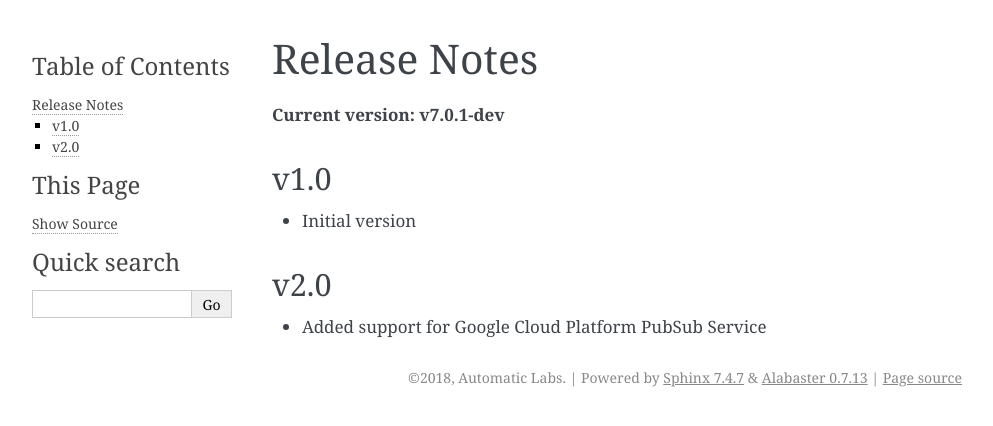
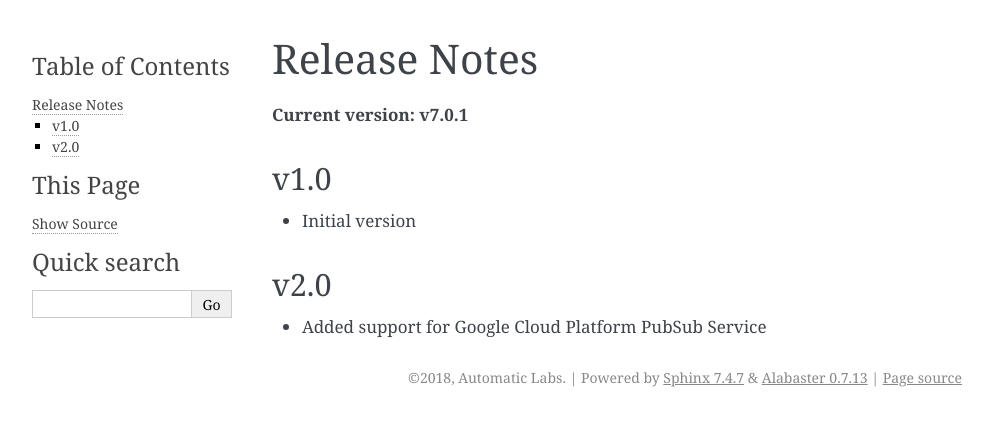
Before and after one commit to cloudchacho/hedwig-python, a Sphinx documentation site: the page built from docs/releases.rst, in a window 1280 px wide. Shown: the top 426 px of the page, without its empty margins (148-1141 px from the left). Built offline with Sphinx 7.4.7, drawn with Linux system fonts in a browser that asks for light colours.

Commit message:
Bump version: 7.0.1-dev → 7.0.1

```diff
--- a/docs/conf.py
+++ b/docs/conf.py
@@ -32,7 +32,7 @@ author = 'Automatic Labs'
 # The short X.Y version
 version = '1.0'
 # The full version, including alpha/beta/rc tags
-release = '7.0.1-dev'
+release = '7.0.1'
 
 
 # -- General configuration ---------------------------------------------------
--- a/docs/releases.rst
+++ b/docs/releases.rst
@@ -1,7 +1,7 @@
 Release Notes
 =============
 
-**Current version: v7.0.1-dev**
+**Current version: v7.0.1**
 
 v1.0
 ~~~~
--- a/hedwig/__init__.py
+++ b/hedwig/__init__.py
@@ -7,4 +7,4 @@ hedwig
 
 
 # semantic versioning (http://semver.org/)
-VERSION = '7.0.1-dev'
+VERSION = '7.0.1'
```
Also changed, not shown: .bumpversion.cfg.
